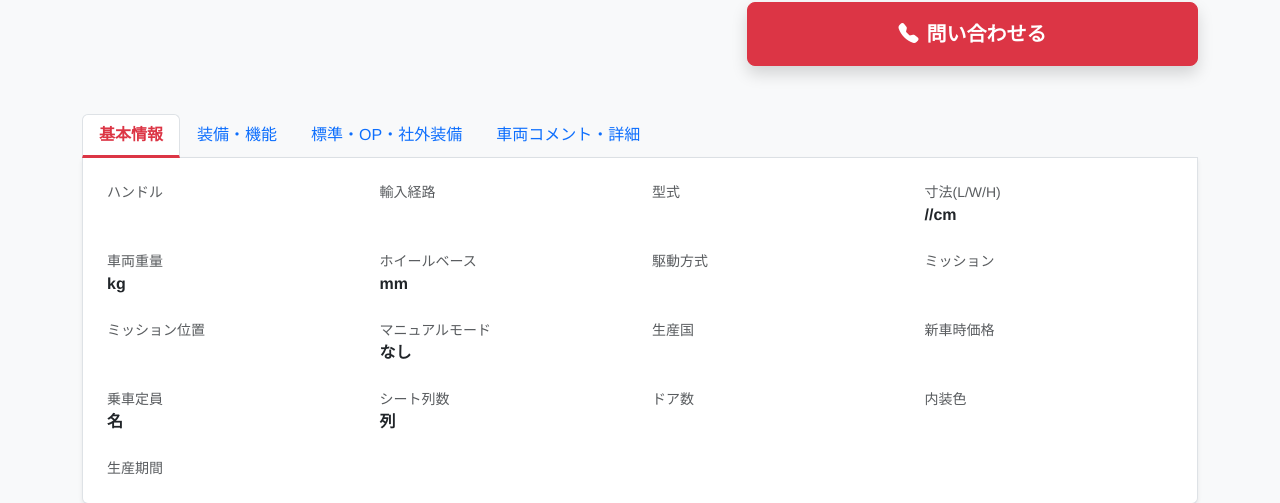
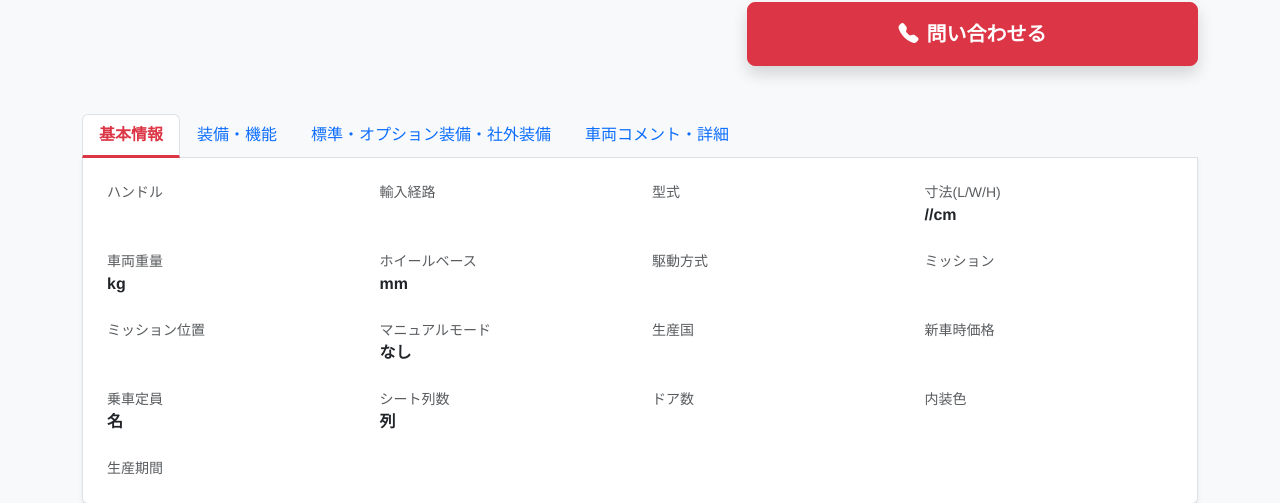
Before and after one commit to shinyaokubo-ai/car_shop, a Django app: template cars/templates/cars/car_detail.html in a window 1280 px wide. Shown: the part 595-1098 px from the top of the page. Run offline with Django 5.2, Linux system fonts and the light colour scheme; the template is opened without the code that fills it, so the values that code supplies are empty.

Commit message:
タブの編集➁

```diff
--- a/cars/templates/cars/car_detail.html
+++ b/cars/templates/cars/car_detail.html
@@ -90,7 +90,7 @@
     <ul class="nav nav-tabs mb-0" id="carTab" role="tablist">
         <li class="nav-item"><button class="nav-link active" data-bs-toggle="tab" data-bs-target="#spec">基本情報</button></li>
         <li class="nav-item"><button class="nav-link" data-bs-toggle="tab" data-bs-target="#equipment">装備・機能</button></li>
-        <li class="nav-item"><button class="nav-link" data-bs-toggle="tab" data-bs-target="#extra-equipment">標準・OP・社外装備</button></li>
+        <li class="nav-item"><button class="nav-link" data-bs-toggle="tab" data-bs-target="#extra-equipment">標準・オプション装備・社外装備</button></li>
         <li class="nav-item"><button class="nav-link" data-bs-toggle="tab" data-bs-target="#comment">車両コメント・詳細</button></li>
     </ul>
 
```
